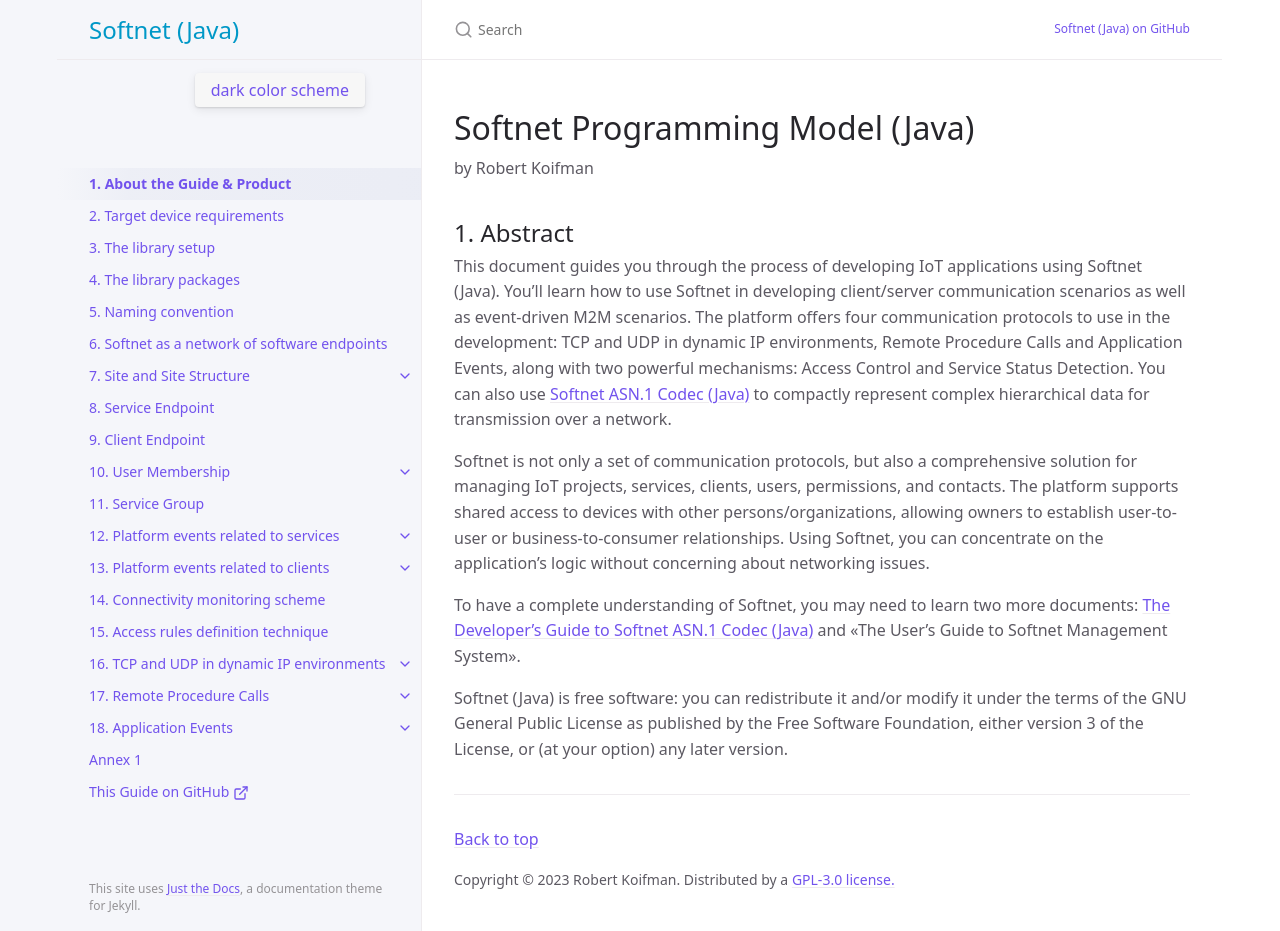
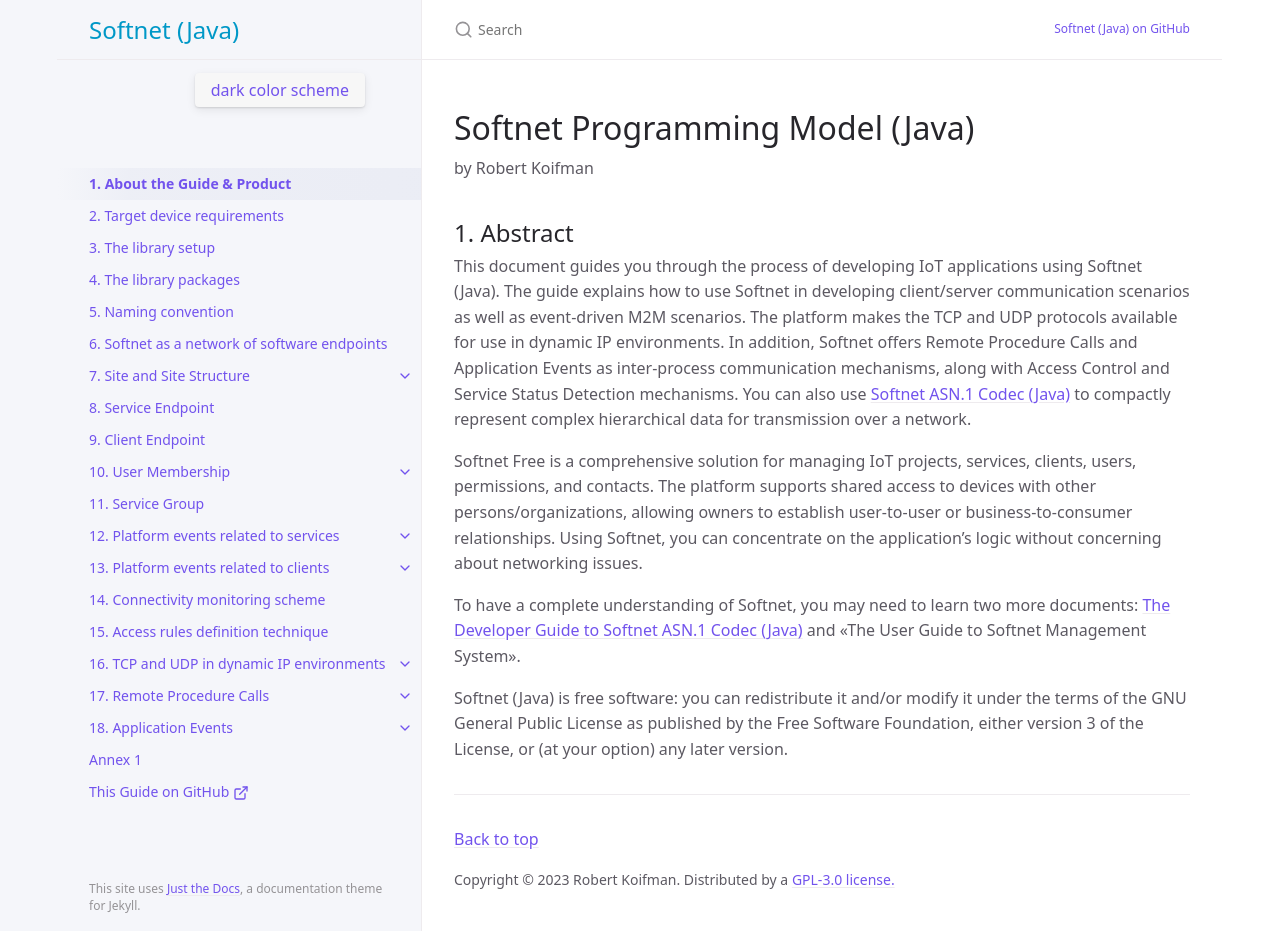
Before and after one commit to Softnet-Free/softnet-java, a Jekyll site: the page built from docs/index.md, in a window 1280 px wide and 931 px high. Built offline with Jekyll 4.4.1, drawn with Linux system fonts in a browser that asks for light colours.

Commit message:
text update

```diff
--- a/docs/index.md
+++ b/docs/index.md
@@ -12,10 +12,10 @@ by Robert Koifman
 
 ## 1. Abstract
 
-This document guides you through the process of developing IoT applications using Softnet (Java). You'll learn how to use Softnet in developing client/server communication scenarios as well as event-driven M2M scenarios. The platform offers four communication protocols to use in the development: TCP and UDP in dynamic IP environments, Remote Procedure Calls and Application Events, along with two powerful mechanisms: Access Control and Service Status Detection. You can also use [Softnet ASN.1 Codec (Java)](https://github.com/softnet-free/asn1codec-java){:target="_blank"}{:rel="noopener noreferrer"} to compactly represent complex hierarchical data for transmission over a network.
+This document guides you through the process of developing IoT applications using Softnet (Java). The guide explains how to use Softnet in developing client/server communication scenarios as well as event-driven M2M scenarios. The platform makes the TCP and UDP protocols available for use in dynamic IP environments. In addition, Softnet offers Remote Procedure Calls and Application Events as inter-process communication mechanisms, along with Access Control and Service Status Detection mechanisms. You can also use [Softnet ASN.1 Codec (Java)](https://github.com/softnet-free/asn1codec-java){:target="_blank"}{:rel="noopener noreferrer"} to compactly represent complex hierarchical data for transmission over a network.
 
-Softnet is not only a set of communication protocols, but also a comprehensive solution for managing IoT projects, services, clients, users, permissions, and contacts. The platform supports shared access to devices with other persons/organizations, allowing owners to establish user-to-user or business-to-consumer relationships. Using Softnet, you can concentrate on the application’s logic without concerning about networking issues.
+Softnet Free is a comprehensive solution for managing IoT projects, services, clients, users, permissions, and contacts. The platform supports shared access to devices with other persons/organizations, allowing owners to establish user-to-user or business-to-consumer relationships. Using Softnet, you can concentrate on the application’s logic without concerning about networking issues.
 
-To have a complete understanding of Softnet, you may need to learn two more documents: [The Developer’s Guide to Softnet ASN.1 Codec (Java)](https://softnet-free.github.io/asn1codec-java){:target="_blank"}{:rel="noopener noreferrer"} and «The User’s Guide to Softnet Management System».
+To have a complete understanding of Softnet, you may need to learn two more documents: [The Developer Guide to Softnet ASN.1 Codec (Java)](https://softnet-free.github.io/asn1codec-java){:target="_blank"}{:rel="noopener noreferrer"} and «The User Guide to Softnet Management System».
 
 Softnet (Java) is free software: you can redistribute it and/or modify it under the terms of the GNU General Public License as published by the Free Software Foundation, either version 3 of the License, or (at your option) any later version.
```
Also changed, not shown: _sass/content.scss (+13 -0 lines), docs/site/sections/guest-support.md (+1 -1 lines), docs/site/sections/how-works.md (+1 -0 lines).
